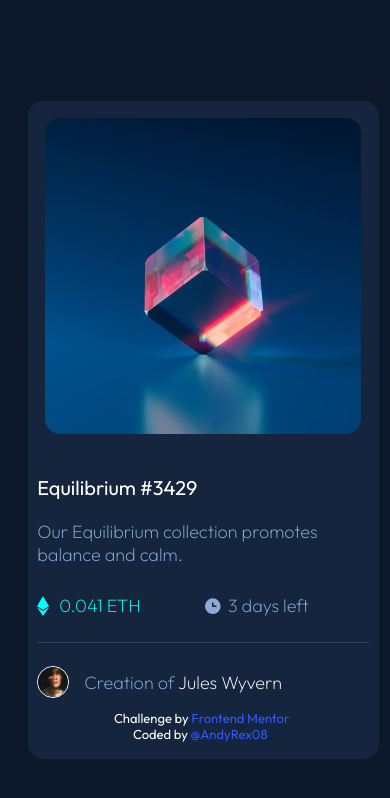
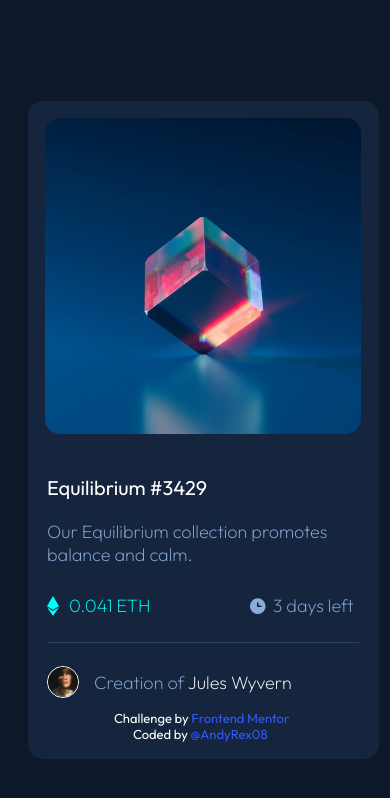
Before and after one commit to AndyRex08/NFT-preview-card, a plain HTML site: page index.html in a window 390 px wide. Drawn offline with Linux system fonts and the light colour scheme.

Commit message:
Made some changes and adjustment to the style.css file to improve the layout and responsiveness of the website.

```diff
--- a/style.css
+++ b/style.css
@@ -245,8 +245,9 @@ img {
   }
 
   .mainContent {
-    width: 85vw;
-    margin: 0 auto;
+    width: 80vw;
+    margin-top: 0px;
+    margin-left: 5vw;
   }
 
   .iconContainer {
@@ -256,13 +257,18 @@ img {
     gap: 10px;
   }
 
-  .ETH, .threeClass {
-    width: 500%;
+  .ETH {
+    width: 50%;
     margin-left: 0;
   }
 
+  .threeClass {
+    margin-left: 70px;
+    width: 50%;
+  }
+
   .line {
-    width: 85vw;
+    width: 100%;
   }
 
   .creatorName {
```
